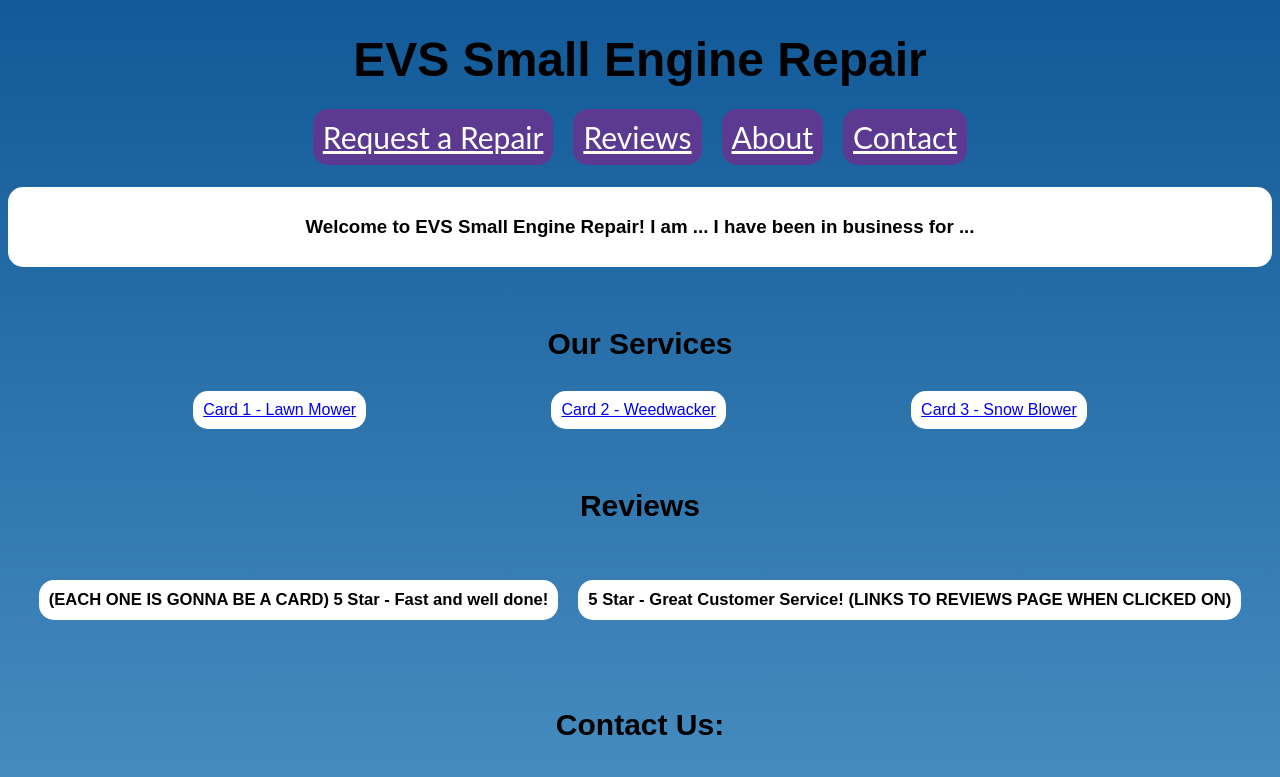
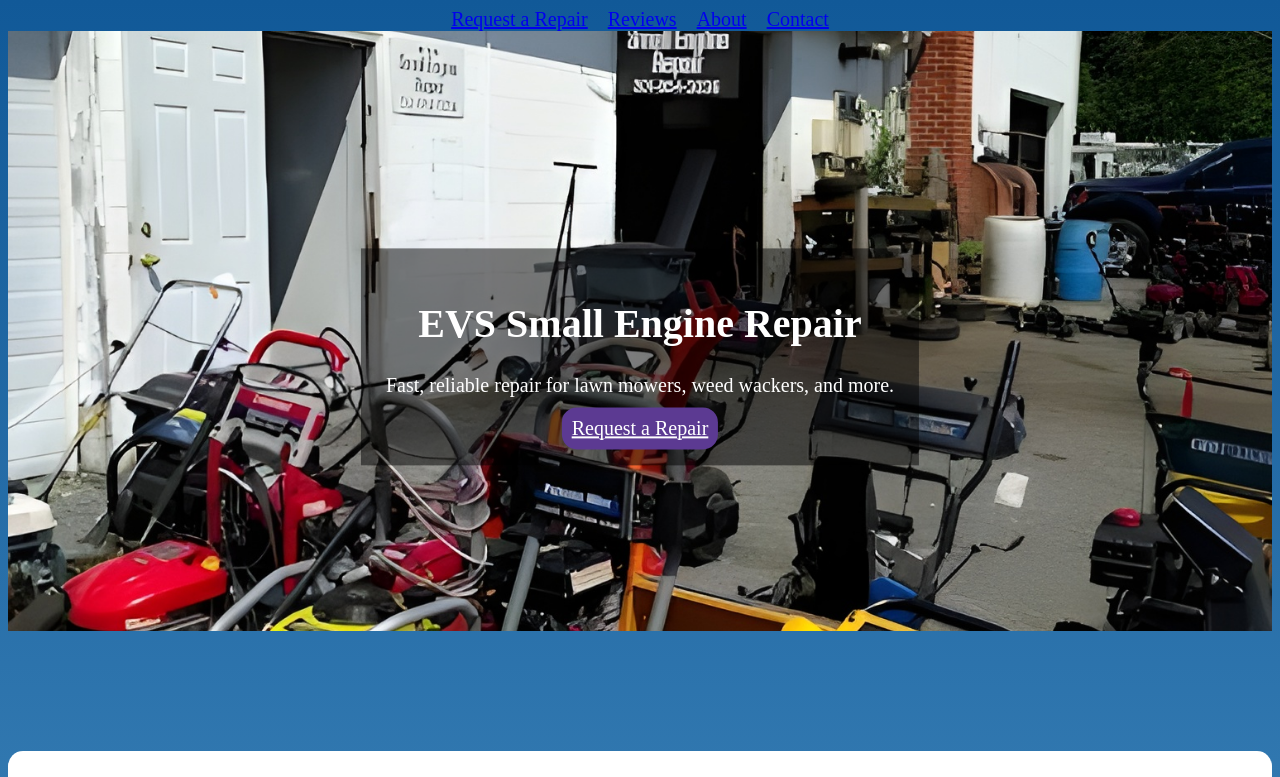
Before and after one commit to norrie-adams/EVS-Small-Engine-Repair-Site, a plain HTML site: page index.html in a window 1280 px wide. Shown: the top 777 px of the page. Drawn offline with Linux system fonts and the light colour scheme.

Commit message:
Added Website Home Page Photo
Updated Site Page with New Photo (Hopefully replaced after talking with owner). Changed Navigation bar to top, added button. Made a cool box over it that looks awesome (I think it does). Wanna fix the image not stretching all the way out though

```diff
--- a/index.html
+++ b/index.html
@@ -8,14 +8,22 @@
 </head>
 <body>
     <header>
-        <h1 class="title">EVS Small Engine Repair</h1>
-        <nav class="navigation">
-                <a href="requests.html" class="button"> Request a Repair</a>
-                <a href="reviews.html" class="button">Reviews</a>
-                <a href="about.html" class="button">About</a>
-                <a href="contact.html" class="button">Contact</a>
+        <nav class="nav-bar">
+                <a href="requests.html">Request a Repair</a>
+                <a href="reviews.html">Reviews</a>
+                <a href="about.html">About</a>
+                <a href="contact.html">Contact</a>
         </nav>
+        <div class="hero">
+            <img src="evs photo.webp">
+            <div class="hero-content">
+                <h1>EVS Small Engine Repair</h1>
+                <p>Fast, reliable repair for lawn mowers, weed wackers, and more.</p>
+                <a href="requests.html" class="button">Request a Repair</a>
+            </div>
+        </div>
     </header>
+
 
     <main>
         <section class="intro">
--- a/style.css
+++ b/style.css
@@ -1,12 +1,27 @@
-.title{
-    display: flex;
-    justify-content: center;
-    font-size: 48px;
-    border: none;
-    font-weight: 700;
-    margin-bottom: 10px;
-    color: black;
-    font-family: 'Poppins', sans-serif;
+.hero{
+    position: realtive;
+    width: 100%;
+    height: 90vh;
+    text-align: center;
+    color: white;
+}
+
+.hero img{
+    display: block;
+    width: 100%;
+    height: 600px;
+    object-fit: cover;
+    object-position: center;
+}
+
+.hero-content{
+    position: absolute;
+    top: 50%;
+    left: 50%;
+    transform: translate(-50%, -70%);
+    font-size: 20px;
+    padding: 25px;
+    background-color: rgba(0, 0, 0, 0.5);
 }
 
 body {
@@ -14,19 +29,15 @@ body {
     color: black;
 }
 
-.navigation{
+section {
+  margin: 60px 0;
+}
+
+.nav-bar{
     display: flex;
     justify-content: center;
-    height: 10vh;
-    align-items: center;
-    margin-bottom: 10px;
     gap: 20px;
-    font-size: 30px;
-    font-family: 'Lato', sans-serif;
-}
-
-section {
-  margin: 60px 0;
+    font-size: 20px;
 }
 
 .button{
```
Also changed, not shown: evs photo.webp (added).
